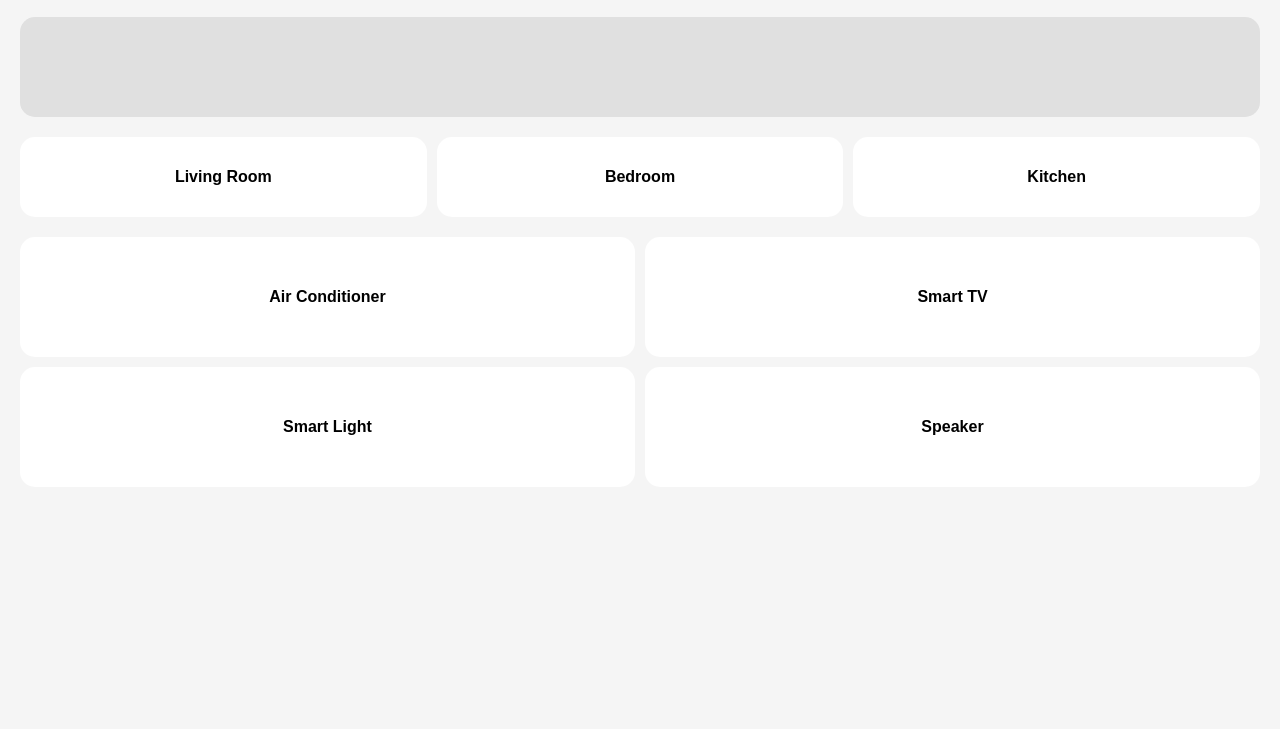
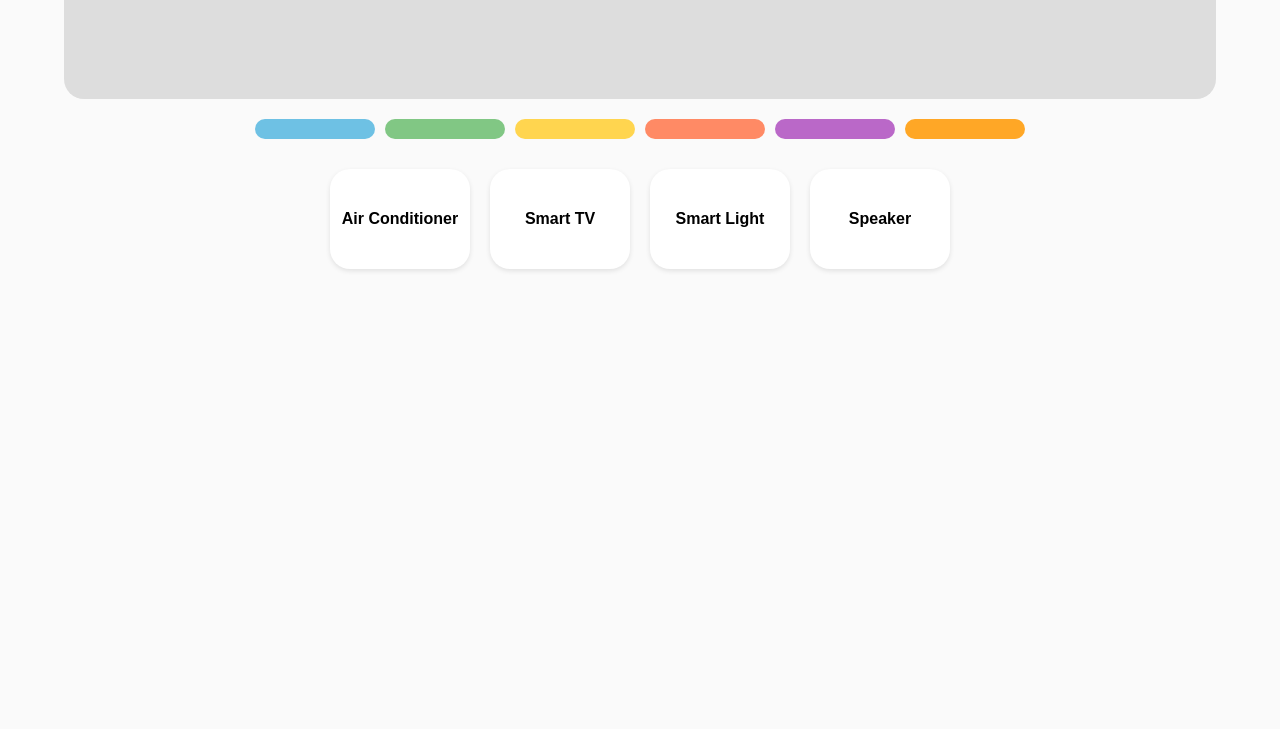
Before and after one commit to Eddy-Ruphay/Hivox-estrutura, a plain HTML site: page index.html in a window 1280 px wide. Shown: the part 71-800 px from the top of the page. Drawn offline with Linux system fonts and the light colour scheme.

Commit message:
Update index.html

```diff
--- a/index.html
+++ b/index.html
@@ -1,31 +1,82 @@
-<!DOCTYPE html>
-<html lang="pt">
+<!DOCTYPE html><html lang="pt">
 <head>
     <meta charset="UTF-8">
     <meta name="viewport" content="width=device-width, initial-scale=1.0">
-    <title>Hivox Interface</title>
-    <link rel="stylesheet" href="style.css">
+    <title>Hivox Layout</title>
+    <style>
+        body {
+            font-family: Arial, sans-serif;
+            background-color: #fafafa;
+            margin: 0;
+            padding: 0;
+            text-align: center;
+        }.tv-interface {
+        width: 90%;
+        height: 150px;
+        background-color: #ddd;
+        margin: 20px auto;
+        border-radius: 20px;
+    }
+
+    .capsules {
+        display: flex;
+        flex-wrap: wrap;
+        justify-content: center;
+        gap: 10px;
+        margin: 20px auto;
+        width: 90%;
+    }
+
+    .capsule {
+        padding: 10px 20px;
+        border-radius: 30px;
+        background-color: gray;
+        color: white;
+        font-weight: bold;
+        min-width: 80px;
+        text-align: center;
+    }
+
+    .block-container {
+        display: flex;
+        flex-wrap: wrap;
+        justify-content: center;
+        gap: 20px;
+        margin: 30px auto;
+        width: 90%;
+    }
+
+    .block {
+        width: 140px;
+        height: 100px;
+        background-color: white;
+        border-radius: 20px;
+        display: flex;
+        justify-content: center;
+        align-items: center;
+        font-weight: bold;
+        box-shadow: 0 2px 5px rgba(0,0,0,0.1);
+    }
+</style>
+
 </head>
-<body>
-    <div class="header">
-        <div class="user-name">Nome</div>
-    </div>
-    <div class="main-content">
-        <div class="status-bar">
-            <!-- Status geral aqui (sem grades) -->
-        </div>
-        <div class="quick-access">
-            <div class="small-card">Living Room</div>
-            <div class="small-card">Bedroom</div>
-            <div class="small-card">Kitchen</div>
-        </div>
-        <div class="device-grid">
-            <div class="device-card">Air Conditioner</div>
-            <div class="device-card">Smart TV</div>
-            <div class="device-card">Smart Light</div>
-            <div class="device-card">Speaker</div>
-        </div>
-    </div>
-    <script src="script.js"></script>
+<body><div class="tv-interface"></div>
+
+<div class="capsules">
+    <div class="capsule" style="background-color: #6EC1E4;"></div>
+    <div class="capsule" style="background-color: #81C784;"></div>
+    <div class="capsule" style="background-color: #FFD54F;"></div>
+    <div class="capsule" style="background-color: #FF8A65;"></div>
+    <div class="capsule" style="background-color: #BA68C8;"></div>
+    <div class="capsule" style="background-color: #FFA726;"></div>
+</div>
+
+<div class="block-container">
+    <div class="block">Air Conditioner</div>
+    <div class="block">Smart TV</div>
+    <div class="block">Smart Light</div>
+    <div class="block">Speaker</div>
+</div>
+
 </body>
 </html>
```
